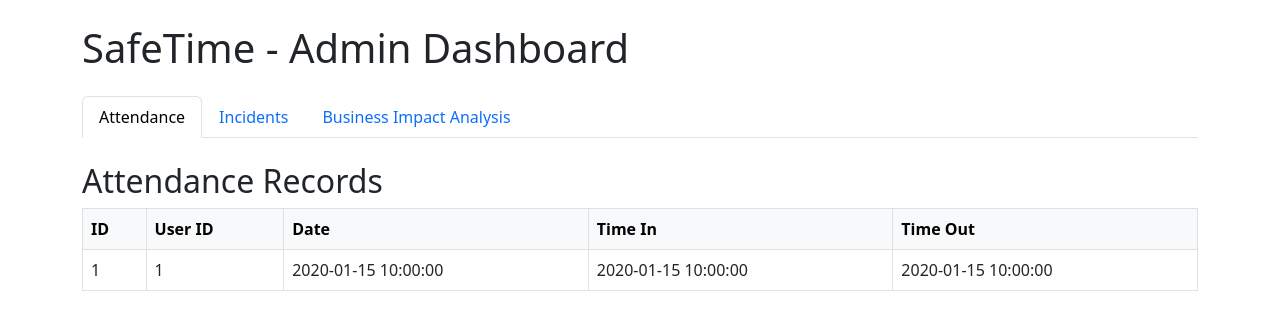
After one commit to aodre12/IT36A-IAS2, a PHP site: page /admin.php in a window 1280 px wide. The commit adds this page. Shown: the top 330 px of the page. Run offline with PHP 8.4, Linux system fonts and the light colour scheme; tables that the repository leaves empty or names only in its code hold one stand-in row (values such as "Sample post"); a stand-in replaces the project's code that opens the database connection.

Commit message:
partial admin

```diff
--- /dev/null
+++ b/admin.php
@@ -0,0 +1,145 @@
+<?php
+session_start();
+include('db.php');
+
+if (!isset($_SESSION['user_id'])) {
+    $_SESSION['user_id'] = 1;
+    $_SESSION['role'] = 'admin';
+}
+$user_id = $_SESSION['user_id'];
+$role = $_SESSION['role'];
+
+// Ensure only admins can access this page.
+if ($role !== 'admin') {
+    die('Access Denied - Admin Only');
+}
+
+$message = "";
+
+// Process Admin Actions
+if (isset($_GET['resolve'])) {
+    $incident_id = (int)$_GET['resolve'];
+    $stmt = $pdo->prepare("UPDATE incidents SET status = 'Resolved', resolution_date = NOW() WHERE id = ?");
+    $stmt->execute([$incident_id]);
+    $message = "Incident ID $incident_id marked as resolved.";
+}
+
+// Retrieve all attendance records and incident reports.
+$attendance_query = $pdo->query("SELECT * FROM attendance ORDER BY date DESC, id DESC");
+$incident_query = $pdo->query("SELECT * FROM incidents ORDER BY incident_date DESC");
+
+// Business Impact Analysis (BIA) metrics.
+$total = $pdo->query("SELECT COUNT(*) FROM incidents")->fetchColumn();
+$pending = $pdo->query("SELECT COUNT(*) FROM incidents WHERE status = 'Pending'")->fetchColumn();
+$resolved = $pdo->query("SELECT COUNT(*) FROM incidents WHERE status = 'Resolved'")->fetchColumn();
+?>
+
+<!DOCTYPE html>
+<html lang="en">
+<head>
+  <meta charset="UTF-8">
+  <title>SafeTime - Admin Dashboard</title>
+  <link href="https://cdn.jsdelivr.net/npm/bootstrap@5.3.0/dist/css/bootstrap.min.css" rel="stylesheet">
+</head>
+<body>
+<div class="container mt-4">
+  <h1 class="mb-4">SafeTime - Admin Dashboard</h1>
+
+  <?php if ($message): ?>
+    <div class="alert alert-info"><?php echo $message; ?></div>
+  <?php endif; ?>
+
+  <!-- Navigation Tabs -->
+  <ul class="nav nav-tabs" id="adminTabs" role="tablist">
+    <li class="nav-item" role="presentation">
+      <button class="nav-link active" id="attendance-tab" data-bs-toggle="tab" data-bs-target="#attendance" type="button" role="tab">Attendance</button>
+    </li>
+    <li class="nav-item" role="presentation">
+      <button class="nav-link" id="incidents-tab" data-bs-toggle="tab" data-bs-target="#incidents" type="button" role="tab">Incidents</button>
+    </li>
+    <li class="nav-item" role="presentation">
+      <button class="nav-link" id="bia-tab" data-bs-toggle="tab" data-bs-target="#bia" type="button" role="tab">Business Impact Analysis</button>
+    </li>
+  </ul>
+
+  <div class="tab-content mt-4">
+    <!-- Attendance Records Section -->
+    <div class="tab-pane fade show active" id="attendance" role="tabpanel">
+      <h2>Attendance Records</h2>
+      <table class="table table-bordered">
+        <thead class="table-light">
+          <tr>
+            <th>ID</th>
+            <th>User ID</th>
+            <th>Date</th>
+            <th>Time In</th>
+            <th>Time Out</th>
+          </tr>
+        </thead>
+        <tbody>
+          <?php while ($row = $attendance_query->fetch(PDO::FETCH_ASSOC)): ?>
+            <tr>
+              <td><?php echo $row['id']; ?></td>
+              <td><?php echo $row['user_id']; ?></td>
+              <td><?php echo $row['date']; ?></td>
+              <td><?php echo $row['time_in']; ?></td>
+              <td><?php echo $row['time_out']; ?></td>
+            </tr>
+          <?php endwhile; ?>
+        </tbody>
+      </table>
+    </div>
+
+    <!-- Incident Reports Section -->
+    <div class="tab-pane fade" id="incidents" role="tabpanel">
+      <h2>Incident Reports</h2>
+      <table class="table table-bordered">
+        <thead class="table-light">
+          <tr>
+            <th>ID</th>
+            <th>User ID</th>
+            <th>Type</th>
+            <th>Description</th>
+            <th>Date Reported</th>
+            <th>Status</th>
+            <th>Action</th>
+          </tr>
+        </thead>
+        <tbody>
+          <?php while ($row = $incident_query->fetch(PDO::FETCH_ASSOC)): ?>
+            <tr>
+              <td><?php echo $row['id']; ?></td>
+              <td><?php echo $row['user_id']; ?></td>
+              <td><?php echo $row['incident_type']; ?></td>
+              <td><?php echo $row['description']; ?></td>
+              <td><?php echo $row['incident_date']; ?></td>
+              <td><?php echo $row['status']; ?></td>
+              <td>
+                <?php if ($row['status'] === 'Pending'): ?>
+                  <a href="admin.php?resolve=<?php echo $row['id']; ?>" class="btn btn-sm btn-success">Mark Resolved</a>
+                <?php else: ?>
+                  Resolved
+                <?php endif; ?>
+              </td>
+            </tr>
+          <?php endwhile; ?>
+        </tbody>
+      </table>
+    </div>
+
+    <!-- Business Impact Analysis (BIA) Section -->
+    <div class="tab-pane fade" id="bia" role="tabpanel">
+      <h2>Business Impact Analysis (BIA)</h2>
+      <ul class="list-group">
+        <li class="list-group-item">Total Incidents Reported: <strong><?php echo $total; ?></strong></li>
+        <li class="list-group-item">Pending Incidents: <strong><?php echo $pending; ?></strong></li>
+        <li class="list-group-item">Resolved Incidents: <strong><?php echo $resolved; ?></strong></li>
+      </ul>
+    </div>
+  </div>
+</div>
+
+<!-- Bootstrap JS and dependencies -->
+<script src="https://cdn.jsdelivr.net/npm/bootstrap@5.3.0/dist/js/bootstrap.bundle.min.js"></script>
+</body>
+</html>
--- a/login.php
+++ b/login.php
@@ -27,10 +27,10 @@ if ($_SERVER["REQUEST_METHOD"] == "POST") {
     <div class="container">
         <div class="left-panel">
             <h2>Making Every Moment Count — Safely.</h2>
-            <p>Create and account to Join Our Community</p>
+            <p>Create an account to Join Our Community</p>
         </div>
         <div class="right-panel">
-            <h2>Hello ! Welcome back</h2>
+            <h2>Hello! Welcome back</h2>
             <form action="login.php" method="post">
                 <div class="form-group">
                     <label for="email">Email</label>
```
